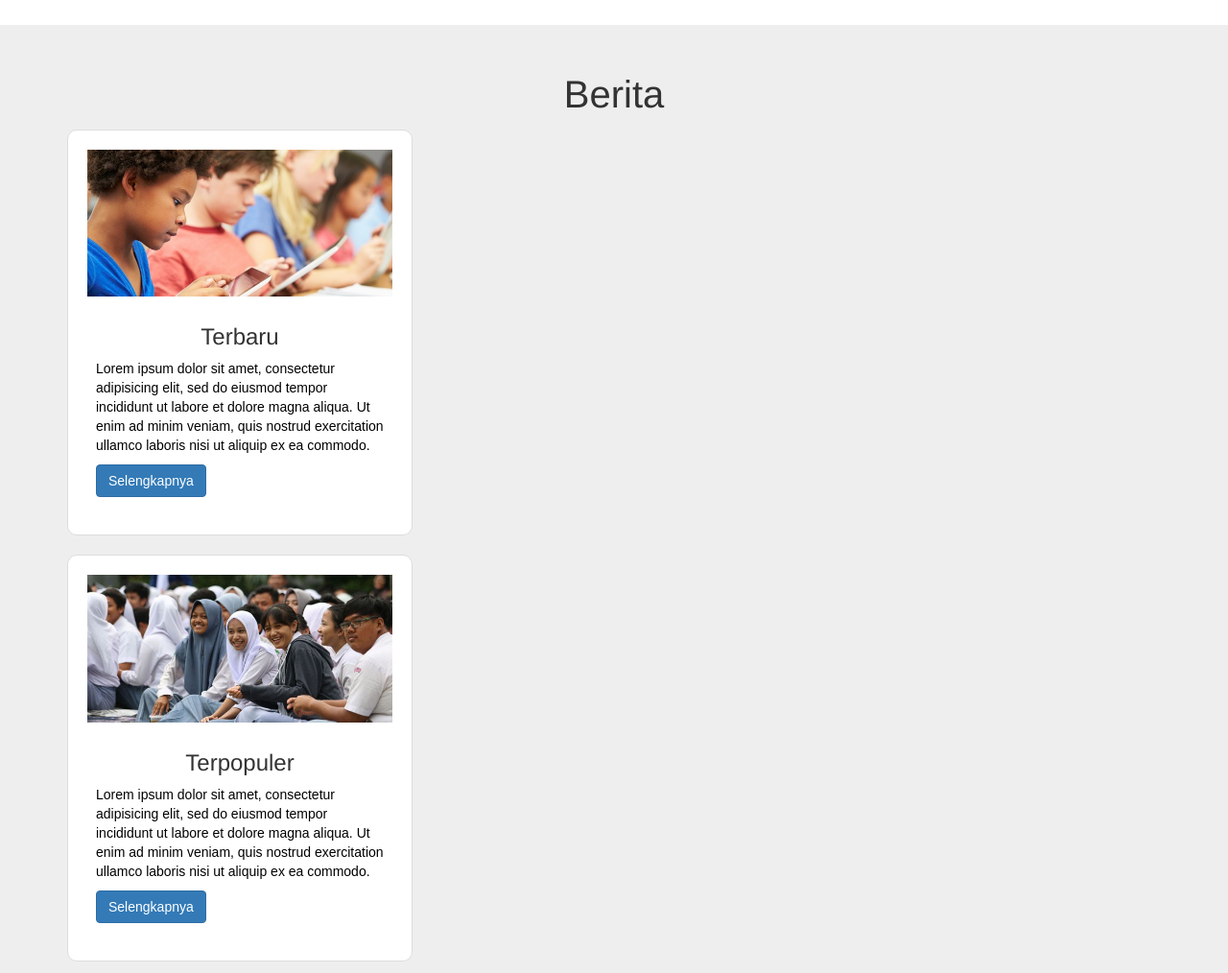
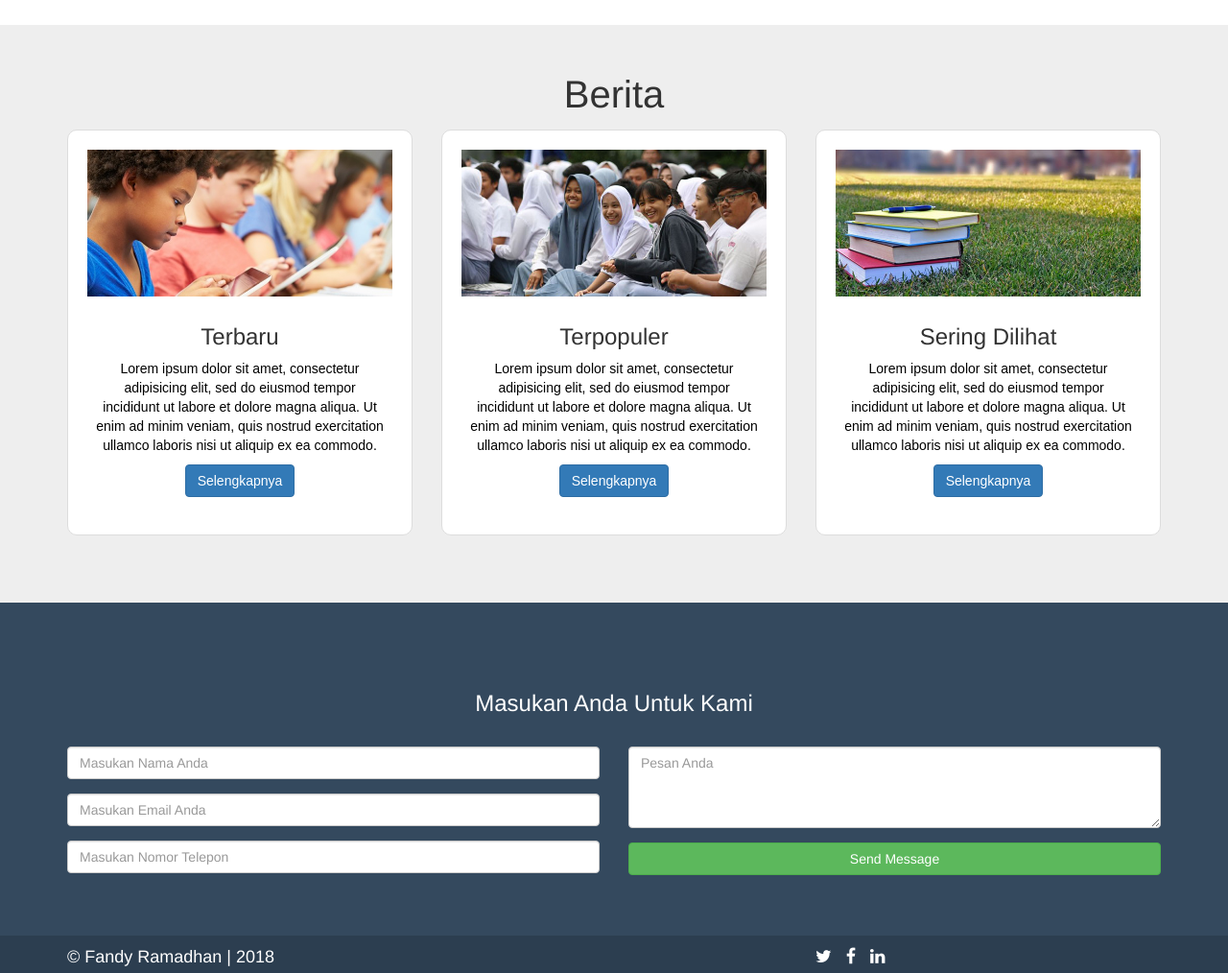
Before and after one commit to fandyramadhan/lumbung-network, a plain HTML site: page index.html in a window 1280 px wide. Shown: the part 1420-2434 px from the top of the page at 96% size. Drawn offline with nearby package versions, Linux system fonts and the light colour scheme; a script that the page names is missing.

Commit message:
Update index.html

```diff
--- a/index.html
+++ b/index.html
@@ -147,16 +147,17 @@
         </div>
     </section>
 
-    <div class="bg-light-gray">
+   <div class="bg-light-gray">
     <section id="berita">
     <div class="container">
+
     		<div class="row">
                 <div class="col-lg-12 text-center">
                     <h2 class="section-heading">Berita</h2>
-                </div>
-            </div>
+
+
        <div class="row">
-	  <div class="col-sm-6 col-md-4">
+	  <div class="col-md-4">
 	    <div class="thumbnail">
 	      <img src="img/1.jpg" class="img-responsive" alt="berita1">
 	      <div class="caption">
@@ -168,10 +169,9 @@
 	      </div>
 	    </div>
 	  </div>
-	    </div>
 
-	  <div class="row">
-	  <div class="col-sm-6 col-md-4">
+
+	  <div class="col-md-4">
 	    <div class="thumbnail">
 	      <img src="img/2.jpeg" class="img-responsive" alt="berita1">
 	      <div class="caption">
@@ -183,10 +183,8 @@
 	      </div>
 	    </div>
 	  </div>
-	</div>
 
-	  <div class="row">
-	  <div class="col-sm-6 col-md-4">
+	  <div class="col-md-4">
 	    <div class="thumbnail">
 	      <img src="img/3.jpg" class="img-responsive" alt="berita1">
 	      <div class="caption">
@@ -198,7 +196,9 @@
 	      </div>
 	    </div>
 	  </div>
-	</div>
+
+	   </div>
+            </div></div>
 
 	</div>
 	</section>
```
